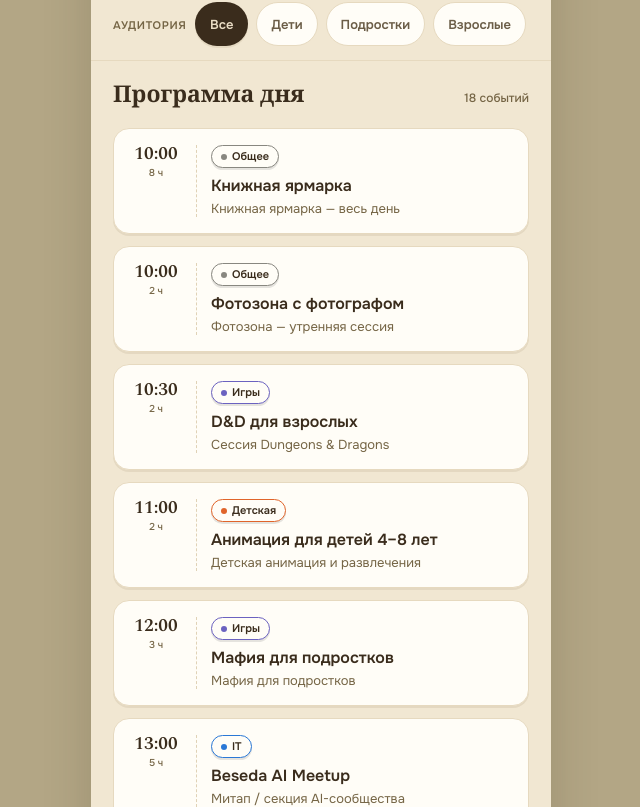
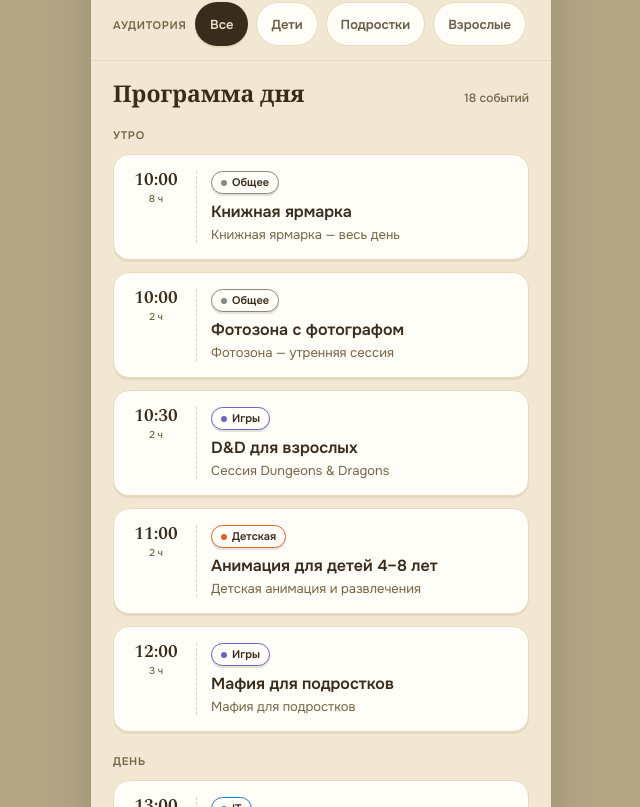
Before and after one commit to Affid-Tech/lux-picnic2026, a React (Vite) app: page / in a window 1280 px wide. Shown: the part 813-1620 px from the top of the page, without its empty margins (319-959 px from the left). Built offline with nearby package versions, Linux system fonts and the light colour scheme.

Commit message:
feat: split agenda into утро/день/вечер daypart sections
Groups the sorted, filtered event list by start-time bucket (<=12:00,
<=15:00, >=16:00) and renders a subheading per non-empty section,
mirroring the existing subhead style from EventSheet.

```diff
--- a/public/data/strings.json
+++ b/public/data/strings.json
@@ -25,6 +25,9 @@
     "liveNow": "идёт сейчас",
     "jumpToNow": "Что идёт сейчас",
     "pointShort": "точка",
+    "daypartMorning": "Утро",
+    "daypartDay": "День",
+    "daypartEvening": "Вечер",
     "eventsOne": "событие",
     "eventsFew": "события",
     "eventsMany": "событий"
--- a/src/components/Agenda.tsx
+++ b/src/components/Agenda.tsx
@@ -2,16 +2,31 @@ import { useMemo } from 'react'
 import type { Group, Strings, SubEvent } from '../types'
 import { CategoryTag } from './CategoryTag'
 import { SectionHeading } from './SectionHeading'
-import { formatDuration, isPointEvent, sortEvents, toMinutes } from '../lib/time'
+import { type Daypart, formatDuration, getDaypart, isPointEvent, sortEvents, toMinutes } from '../lib/time'
+
+const DAYPART_ORDER: Daypart[] = ['morning', 'day', 'evening']
+
+/** Partition an already start-time-sorted list into non-empty daypart buckets, in order. */
+function groupByDaypart(events: SubEvent[]): { daypart: Daypart; events: SubEvent[] }[] {
+  const buckets = new Map<Daypart, SubEvent[]>()
+  for (const e of events) {
+    const d = getDaypart(e.start)
+    const list = buckets.get(d)
+    if (list) list.push(e)
+    else buckets.set(d, [e])
+  }
+  return DAYPART_ORDER.filter((d) => buckets.has(d)).map((daypart) => ({ daypart, events: buckets.get(daypart)! }))
+}
 
 /**
  * Vertical agenda: a time rail on the left, category-tagged event rows on the
  * right. Point events render as slim markers. Receives an already-filtered
- * list. Rows carry `id="event-:id"` anchors and are the primary ≥44px tap
- * target for opening an event.
+ * list, grouped into Утро/День/Вечер daypart sections by start time. Rows
+ * carry `id="event-:id"` anchors and are the primary ≥44px tap target for
+ * opening an event.
  *
  * The Timeline section provides the surrounding band; this renders the heading,
- * list and empty state only.
+ * daypart sections and empty state only.
  */
 export function Agenda({
   events,
@@ -29,8 +44,14 @@ export function Agenda({
 }) {
   const groupById = useMemo(() => new Map(groups.map((g) => [g.id, g])), [groups])
   const ordered = useMemo(() => sortEvents(events, groups), [events, groups])
+  const grouped = useMemo(() => groupByDaypart(ordered), [ordered])
   const t = strings.timeline
   const countLabel = `${events.length} ${plural(events.length, t.eventsOne, t.eventsFew, t.eventsMany)}`
+  const daypartLabel: Record<Daypart, string> = {
+    morning: t.daypartMorning,
+    day: t.daypartDay,
+    evening: t.daypartEvening,
+  }
 
   return (
     <div style={{ padding: 'var(--space-6) var(--gutter) var(--space-7)' }}>
@@ -53,8 +74,42 @@ export function Agenda({
           {strings.timeline.empty}
         </p>
       ) : (
-        <ol style={{ listStyle: 'none', margin: 'var(--space-5) 0 0', padding: 0, display: 'grid', gap: 'var(--space-3)' }}>
-          {ordered.map((e) => {
+        grouped.map(({ daypart, events: bucket }, i) => (
+          <div key={daypart} style={{ marginTop: i === 0 ? 'var(--space-5)' : 'var(--space-6)' }}>
+            <h3 style={DAYPART_HEADING}>{daypartLabel[daypart]}</h3>
+            <AgendaRowList
+              events={bucket}
+              groupById={groupById}
+              t={t}
+              pointEventLabel={strings.eventCard.pointEvent}
+              liveIds={liveIds}
+              onOpen={onOpen}
+            />
+          </div>
+        ))
+      )}
+    </div>
+  )
+}
+
+function AgendaRowList({
+  events,
+  groupById,
+  t,
+  pointEventLabel,
+  liveIds,
+  onOpen,
+}: {
+  events: SubEvent[]
+  groupById: Map<string, Group>
+  t: Strings['timeline']
+  pointEventLabel: string
+  liveIds?: Set<string>
+  onOpen: (id: string) => void
+}) {
+  return (
+    <ol style={{ listStyle: 'none', margin: 'var(--space-3) 0 0', padding: 0, display: 'grid', gap: 'var(--space-3)' }}>
+      {events.map((e) => {
         const group = groupById.get(e.group)
         const point = isPointEvent(e)
         const durMin = point ? null : toMinutes(e.end as string) - toMinutes(e.start)
@@ -67,7 +122,7 @@ export function Agenda({
               point={point}
               live={liveIds?.has(e.id) ?? false}
               liveLabel={t.liveNow}
-                  durationLabel={durMin ? formatDuration(durMin) : strings.eventCard.pointEvent}
+              durationLabel={durMin ? formatDuration(durMin) : pointEventLabel}
               pointShort={t.pointShort}
               onOpen={() => onOpen(e.id)}
             />
@@ -75,9 +130,17 @@ export function Agenda({
         )
       })}
     </ol>
-      )}
-    </div>
   )
+}
+
+const DAYPART_HEADING = {
+  margin: 0,
+  fontFamily: 'var(--font-body)',
+  fontWeight: 'var(--fw-semibold)' as const,
+  fontSize: 'var(--fs-caption)',
+  letterSpacing: 'var(--ls-label)',
+  textTransform: 'uppercase' as const,
+  color: 'var(--text-muted)',
 }
 
 const LIVE_PILL = {
@@ -187,7 +250,7 @@ function AgendaRow({
             </span>
           ) : null}
         </div>
-        <h3
+        <h4
           style={{
             margin: '0 0 4px',
             fontFamily: 'var(--font-body)',
@@ -198,7 +261,7 @@ function AgendaRow({
           }}
         >
           {event.title}
-        </h3>
+        </h4>
         {event.shortDescription ? (
           <p
             style={{
--- a/src/lib/time.ts
+++ b/src/lib/time.ts
@@ -31,6 +31,16 @@ export function isPointEvent(e: SubEvent): boolean {
   return e.end === null
 }
 
+export type Daypart = 'morning' | 'day' | 'evening'
+
+/** Coarse part-of-day bucket for an event's start time: утро ≤12:00, день ≤15:00, вечер ≥16:00. */
+export function getDaypart(start: string): Daypart {
+  const mins = toMinutes(start)
+  if (mins <= 12 * 60) return 'morning'
+  if (mins <= 15 * 60) return 'day'
+  return 'evening'
+}
+
 /** Sort by start time, then by group order, then title. */
 export function sortEvents(events: SubEvent[], groups: Group[]): SubEvent[] {
   const order = new Map(groups.map((g) => [g.id, g.order]))
```
Also changed, not shown: 2 other files (tests, documents, lock files or other folders). Lines whose indentation alone changed are shown as unchanged.
